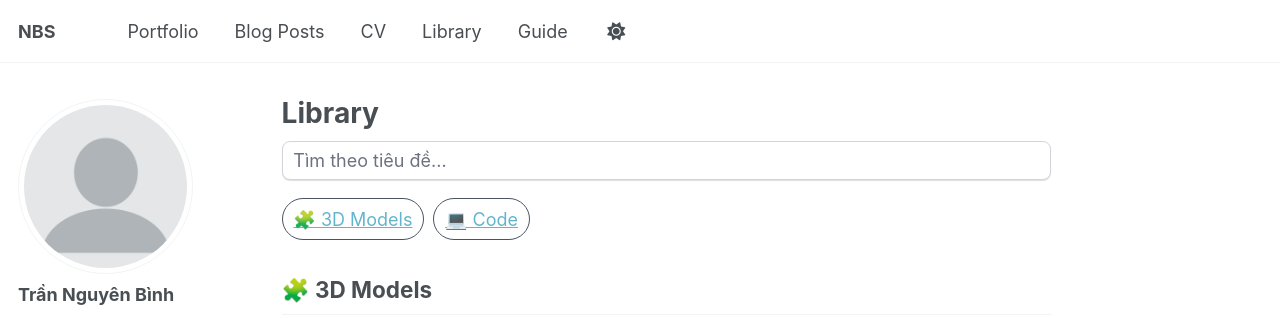
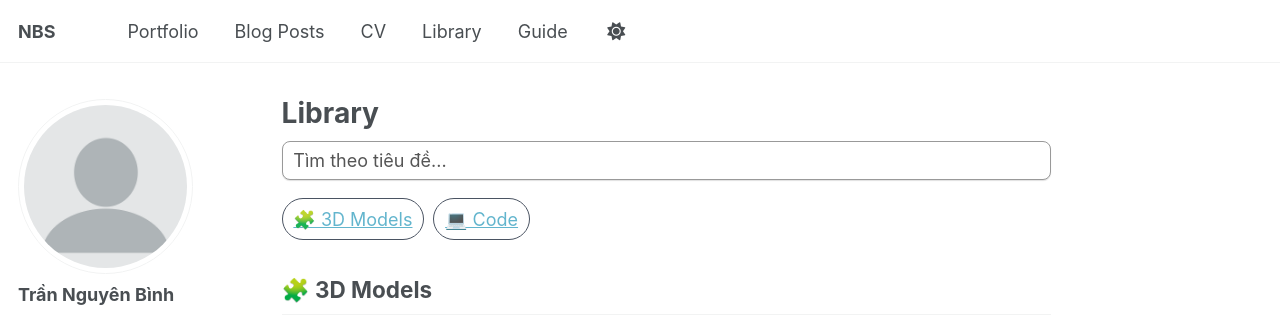
Before and after one commit to nguyenbinh-shark/nguyenbinh-shark.github.io, a Jekyll site: the page built from _pages/library.md, in a window 1280 px wide. Shown: the top 318 px of the page. Built offline with Jekyll 4.4.1, drawn with Linux system fonts in a browser that asks for light colours; a script that is not in the unit is left out.

Commit message:
Update custom.css

```diff
--- a/assets/css/custom.css
+++ b/assets/css/custom.css
@@ -1,4 +1,4 @@
-/* ====== 1) Biến màu “an toàn” cho toàn site ====== */
+/* ====== Tokens cơ bản (light/dark) ====== */
 :root{
   --bg: #ffffff;
   --text: #111111;
@@ -6,18 +6,16 @@
   --border: #d1d5db;
   --bg-elev: #f9fafb;
 
-  /* card/badge */
   --card-bg: #ffffff;
   --chip-border: #d1d5db;
 
-  /* input */
+  /* inputs mặc định theo theme (nếu cần nơi khác) */
   --input-bg: #ffffff;
   --input-text: #111111;
   --input-border: #d1d5db;
   --input-placeholder: #6b7280;
 }
 
-/* Dark mode khi SITE chủ động bật (qua data-theme/class) */
 html[data-theme="dark"],
 body[data-theme="dark"],
 html.dark,
@@ -38,28 +36,7 @@
   --input-placeholder: #9ca3af;
 }
 
-/* Fallback CHỈ chạy khi site KHÔNG gắn theme (không data-theme, không .dark) */
-@media (prefers-color-scheme: dark){
-  html:not([data-theme]):not(.dark):not(.theme-dark){
-    color-scheme: dark;
-    --bg: #0b0f19;
-    --text: #e5e7eb;
-    --muted-text: #9ca3af;
-    --border: #374151;
-    --bg-elev: #111827;
-
-    --card-bg: #0f172a;
-    --chip-border: #374151;
-
-    --input-bg: #111827;
-    --input-text: #e5e7eb;
-    --input-border: #374151;
-    --input-placeholder: #9ca3af;
-  }
-}
-
-/* ====== 2) Form controls đồng bộ theme cho toàn site ====== */
-/* Thêm selector input (không type) để bắt mọi trường hợp */
+/* ====== Form controls (theo theme) ====== */
 input,
 input[type="text"],
 input[type="search"],
@@ -69,56 +46,41 @@
 input[type="number"],
 select,
 textarea{
-  color: var(--input-text) !important;
-  background: var(--input-bg) !important;
-  border: 1px solid var(--input-border) !important;
+  color: var(--input-text);
+  background: var(--input-bg);
+  border: 1px solid var(--input-border);
   border-radius: 8px;
   padding: .45rem .6rem;
   outline: none;
   transition: border-color .15s ease, background .15s ease, color .15s ease;
 }
+input::placeholder,
+textarea::placeholder{ color: var(--input-placeholder); }
+input:focus,select:focus,textarea:focus{
+  border-color:#3b82f6; box-shadow:0 0 0 3px rgba(59,130,246,.2);
+}
+input:disabled,select:disabled,textarea:disabled{ opacity:.6; cursor:not-allowed; }
 
-input::placeholder,
-textarea::placeholder{
-  color: var(--input-placeholder) !important;
+/* ====== Tiện ích dùng ở Library (tái sử dụng) ====== */
+.card{
+  text-decoration:none; color:inherit; border-radius:12px; overflow:hidden;
+  box-shadow:0 6px 16px rgba(0,0,0,.12); background:var(--card-bg);
 }
+.chip{
+  padding:.35rem .6rem; border:1px solid var(--chip-border);
+  border-radius:999px; text-decoration:none; opacity:.9;
+}
+.grid{ display:grid; grid-template-columns:repeat(auto-fill,minmax(220px,1fr)); gap:16px; }
 
-/* Focus state */
-input:focus,
-select:focus,
-textarea:focus{
-  border-color: #3b82f6 !important;
-  box-shadow: 0 0 0 3px rgba(59,130,246,.2);
+/* ====== ÉP RIÊNG ô tìm kiếm Library LUÔN trắng-đen ======
+   -> Bất kể theme dark/light, chỉ #lib-search sẽ luôn nền trắng, chữ đen.
+   -> Các input khác trên site vẫn theo theme như trên.
+========================================================= */
+#lib-search{
+  background:#ffffff !important;
+  color:#000000 !important;
+  border:1px solid #999 !important;
+  border-radius:8px;
+  padding:.45rem .6rem;
 }
-
-/* Disabled state */
-input:disabled,
-select:disabled,
-textarea:disabled{
-  opacity: .6;
-  cursor: not-allowed;
-}
-
-/* ====== 3) Các tiện ích dùng ở Library ====== */
-.card{
-  text-decoration: none;
-  color: inherit;
-  border-radius: 12px;
-  overflow: hidden;
-  box-shadow: 0 6px 16px rgba(0,0,0,.12);
-  background: var(--card-bg);
-}
-
-.chip{
-  padding: .35rem .6rem;
-  border: 1px solid var(--chip-border);
-  border-radius: 999px;
-  text-decoration: none;
-  opacity: .9;
-}
-
-.grid{
-  display: grid;
-  grid-template-columns: repeat(auto-fill, minmax(220px, 1fr));
-  gap: 16px;
-}
+#lib-search::placeholder{ color:#555 !important; }
```
